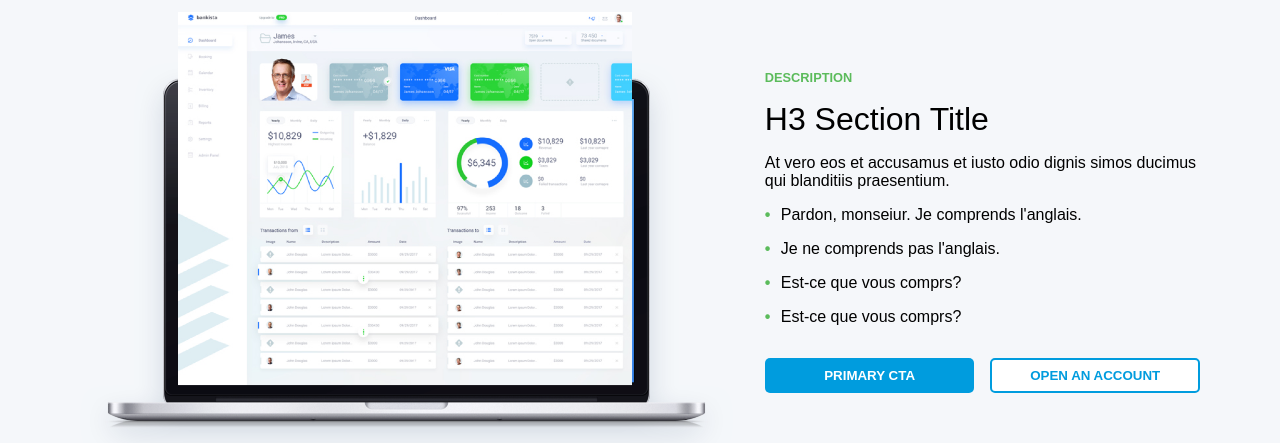
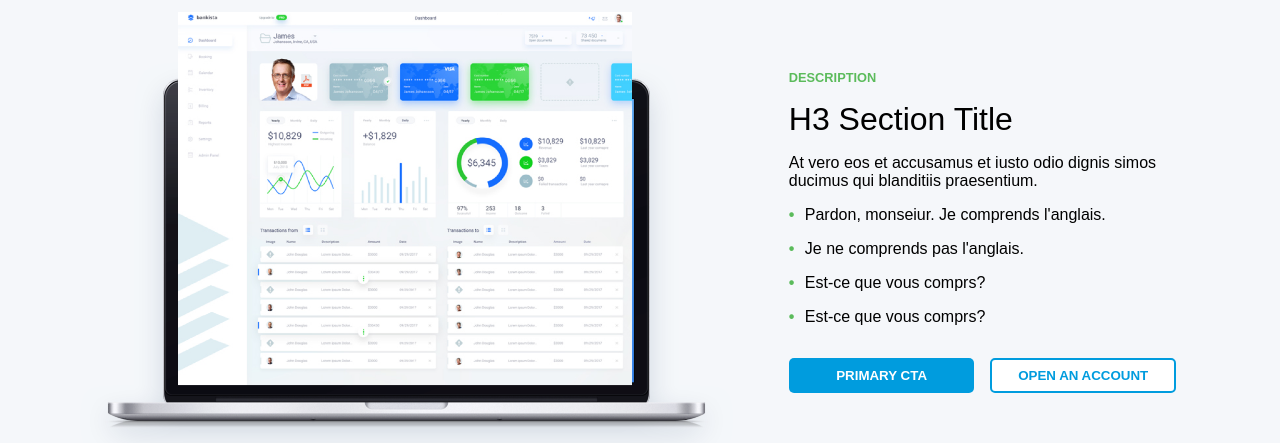
Before and after one commit to corymcdaniel/nd-test, a React (Create React App) app: page / in a window 1280 px wide. Shown: the part 1588-2031 px from the top of the page. Built offline with nearby package versions, Linux system fonts and the light colour scheme.

Commit message:
Minor cleanup

```diff
--- a/src/components/sections/CtaWithImage.scss
+++ b/src/components/sections/CtaWithImage.scss
@@ -53,9 +53,11 @@
     grid-template-columns: 1.5fr 1fr;
   }
 
+  .cta-content {
+    padding: 0 1.5rem;
+  }
+
   .btn-container {
     grid-template-columns: 1fr 1fr;
-
   }
-;
 }
--- a/src/components/sections/LiveNation.js
+++ b/src/components/sections/LiveNation.js
@@ -2,10 +2,10 @@ import React from 'react';
 import Button from '../buttons/Button';
 import './LiveNation.scss';
 
-//TODO: Grey banner behind image
-
 const LiveNation = () => {
-  const onOpenAccount = () => {};
+  const onOpenAccount = () => {
+    console.log('page redirect?');
+  };
 
   return (
     <div className={'ln-container'}>
--- a/src/components/sections/LiveNation.scss
+++ b/src/components/sections/LiveNation.scss
@@ -1,10 +1,6 @@
 @import '../../styles/variables';
 
 .ln-container {
-  /*width: 100%;
-  max-width: 70rem;
-  padding: 0 1.5rem;
-  margin: 3rem auto;*/
   position: relative;
 }
 
```
